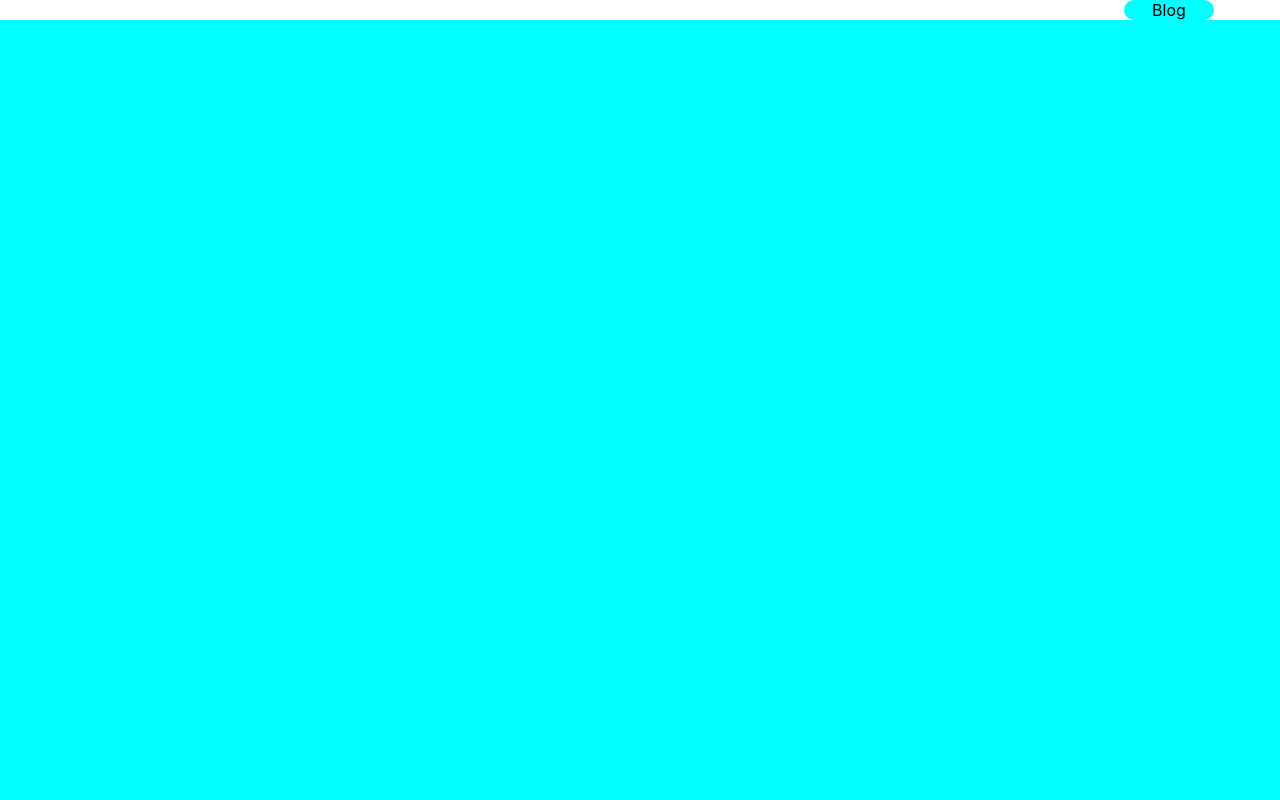
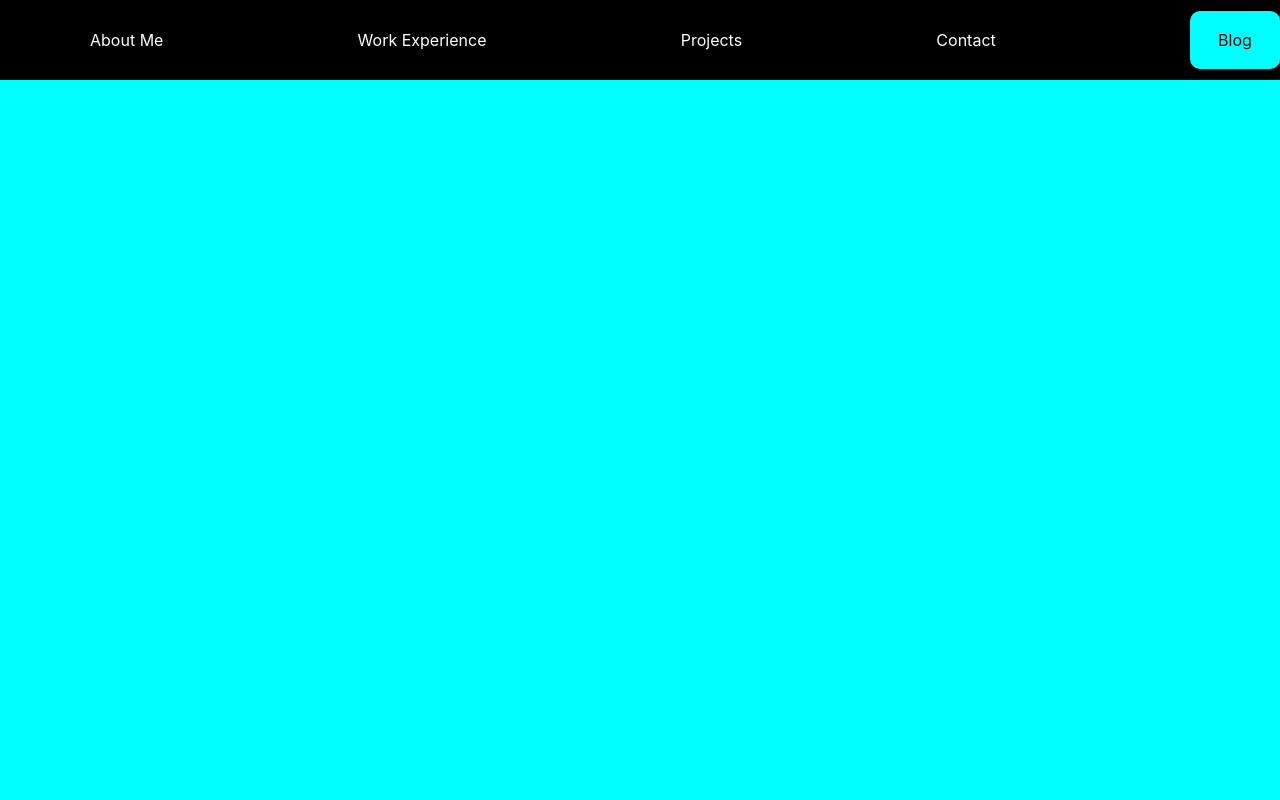
Before and after one commit to nathan-n-poon/website_proto, a React (Create React App) app: page / in a window 1280 px wide. Shown: the top 800 px of the page. Built offline with nearby package versions, Linux system fonts and the light colour scheme.

Commit message:
navBar disappear janky ;/

```diff
--- a/src/components/Navbar/index.js
+++ b/src/components/Navbar/index.js
@@ -8,7 +8,7 @@ const Navbar = () => {
     // const b = (a === "down") ? 0 : 100;
     // useEffect(() => {}, [a,b])
     return (
-    <div id={`Nav ${ scrollDirection === "down" ? "hide" : "show"}`} >
+    <div id={'Nav'} className={`${ scrollDirection === "down" ? "hide" : "show"}`} >
         <div id={'NavbarContainer'} >
             <div id={'NavMenu'}>
                 <div className={'NavItem'}>
--- a/src/components/Navbar/styles.css
+++ b/src/components/Navbar/styles.css
@@ -3,7 +3,7 @@
     top: 0;
     position: fixed;
     background: black;
-    height: 80px;
+    /*height: 80px;*/
     display: flex;
     justify-content: center;
     font-size: 1em;
@@ -18,8 +18,16 @@
     transition-duration: 500ms;
 }
 
-#header.down {
-    top: -6rem;
+/*#header.down {*/
+/*    top: -6rem;*/
+/*}*/
+
+.show {
+    height: 80px;
+}
+
+.hide {
+    height: 0px;
 }
 
 #NavbarContainer {
```
